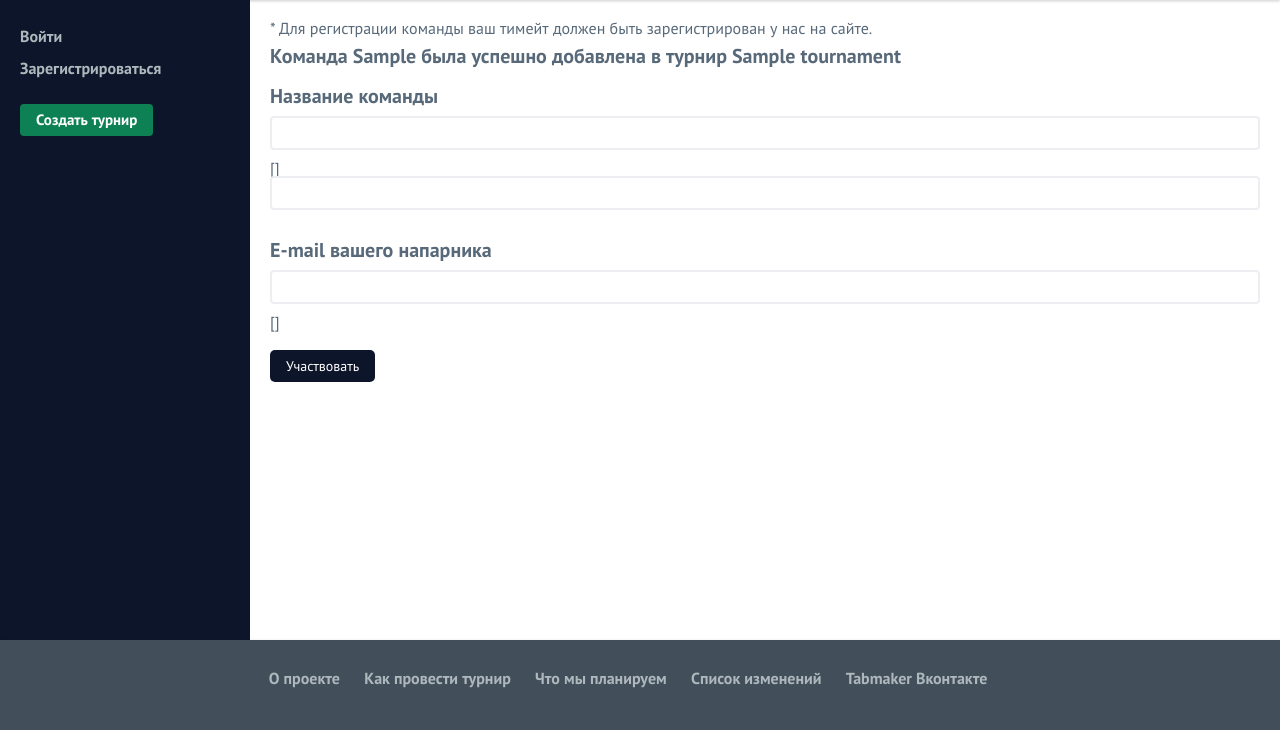
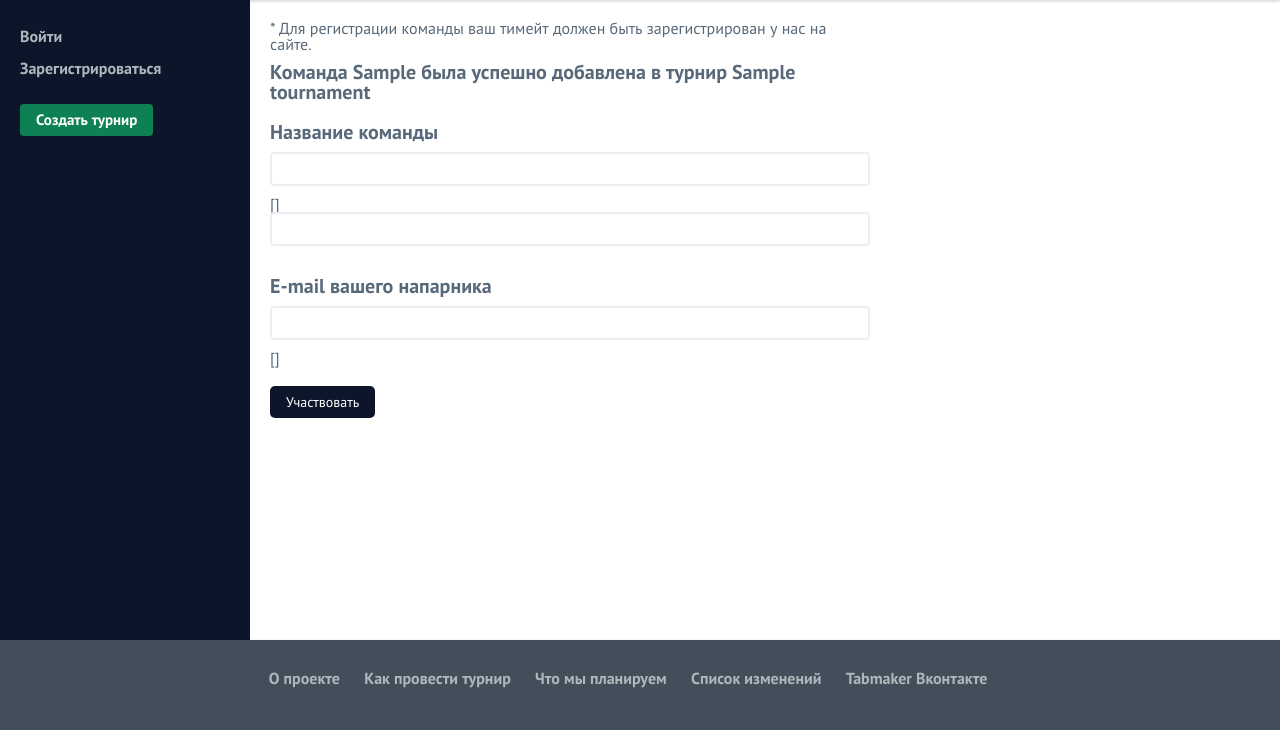
Before and after one commit to apanasenko/tabmaker, a Django app: template apps/tournament/templates/tournament/registration.html in a window 1280 px wide. Shown: the part 70-800 px from the top of the page. Run offline with Django 3.2, Linux system fonts and the light colour scheme; the template is opened without the code that fills it: most values are stand-ins (such as "Sample title", 1, 10 or a date in 2020); form fields are guessed from the names that the template uses; parts of the project's set-up code (start-up, migrations or seed data) failed here and were passed over; some libraries are stand-ins or nearby versions.

Commit message:
рефакторинг верстки

```diff
--- a/apps/tournament/templates/tournament/place_list.html
+++ b/apps/tournament/templates/tournament/place_list.html
@@ -17,7 +17,7 @@
 
 
 {% block content %}
-<div class="b-places">
+<div class="content-textpage">
 
     <input id="place_update_url" type="hidden" value="{% url 'tournament:place_update' tournament.id %}">
 
--- a/apps/tournament/templates/tournament/registration.html
+++ b/apps/tournament/templates/tournament/registration.html
@@ -13,7 +13,7 @@
 
 {% block content %}
 
-    <form class="b-message" action="{% if show_speaker_1 %}
+    <form class="content-formpage" action="{% if show_speaker_1 %}
                         {% url "tournament:add_team" tournament.id %}
                   {% else %}
                         {% url "tournament:registration_team" tournament.id %}
@@ -32,13 +32,13 @@
 
         <div class="b-form-item">
             <label for="id_name"> <h3 class="b-form-item__heading b-registration__heading">Название команды</h3></label>
-            <span class="wide">{{ form.name }}</span>
-            <span class="wide">{{ form.name.errors }}</span>
+            <span>{{ form.name }}</span>
+            <span>{{ form.name.errors }}</span>
 
             {% if show_speaker_1 %}
 
                 <label for="id_speaker_1"><h3 class="b-form-item__heading b-registration__heading">E-mail первого спикера</h3></label>
-                <span class="wide">{{ form.speaker_1 }}</span>
+                <span>{{ form.speaker_1 }}</span>
                 {{ form.speaker_1.errors }}
 
                 <label for="id_speaker_2"><h3 class="b-form-item__heading b-registration__heading">E-mail второго спикера</h3></label>
@@ -49,8 +49,8 @@
 
             {% endif %}
 
-            <span class="wide">{{ form.speaker_2 }}</span>
-            <span class="wide">{{ form.speaker_2.errors }}</span>
+            <span>{{ form.speaker_2 }}</span>
+            <span>{{ form.speaker_2.errors }}</span>
 
         </div>
 
```
